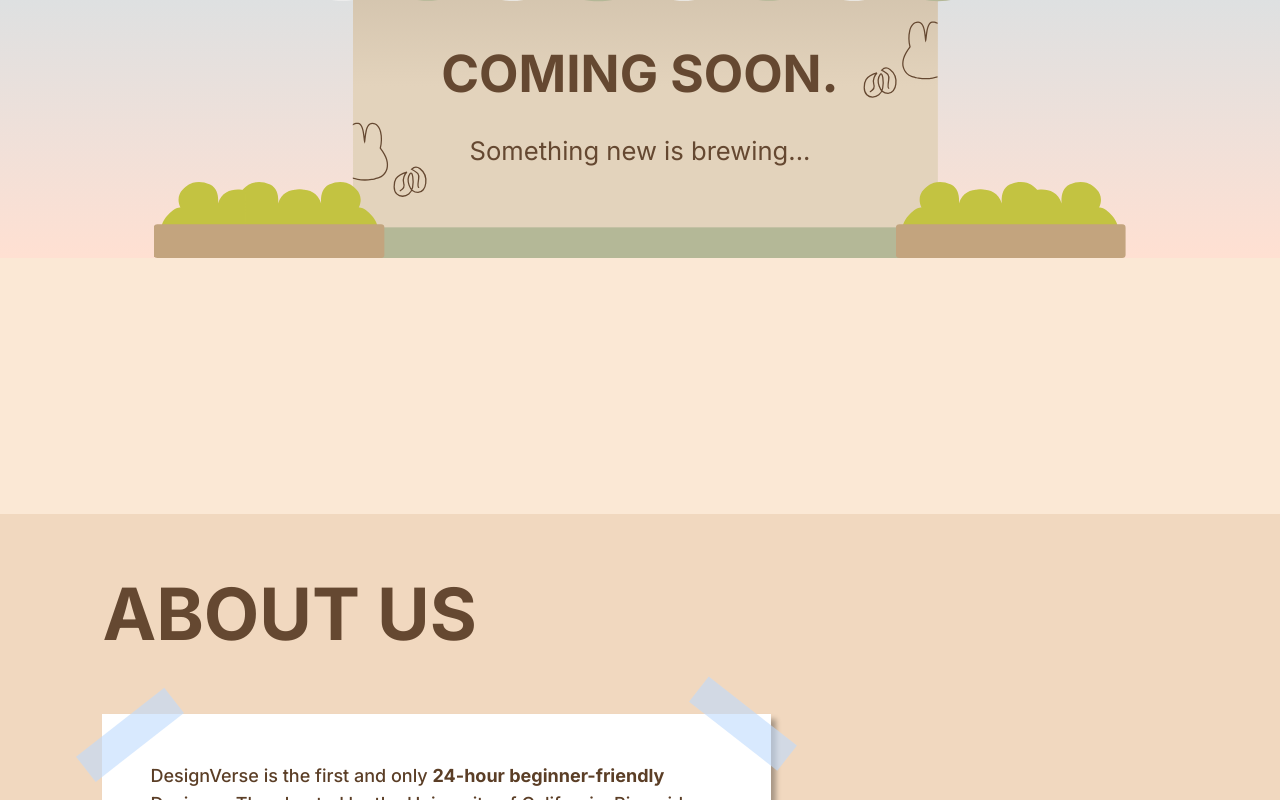
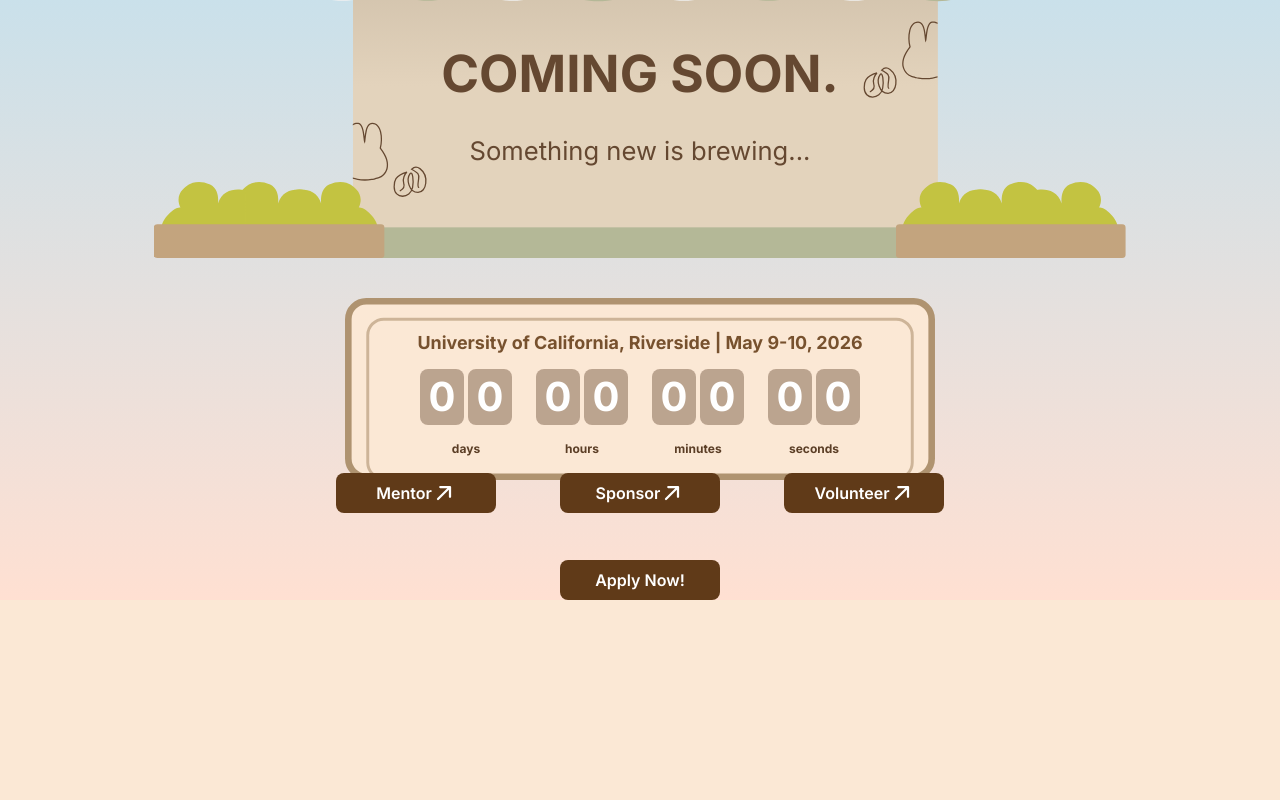
Before and after one commit to designatucr/designverse2026, a Next.js app: page / in a window 1280 px wide. Shown: the part 507-1307 px from the top of the page. Built offline with nearby package versions, Linux system fonts and the light colour scheme.

Commit message:
Comment fixes

```diff
--- a/src/components/live/landing.tsx
+++ b/src/components/live/landing.tsx
@@ -1,16 +1,16 @@
-// import Countdown from "../ui/countdown";
+import Countdown from "../ui/countdown";
 import Image from "next/image";
 import cloud1 from "@/public/landing/cloud1.svg";
 import cloud2 from "@/public/landing/cloud2.svg";
 import logo from "@/public/landing/dv_logo.svg";
 import bakerySign from "@/public/landing/bakery_sign.svg";
-// import timer from "@/public/landing/timer.svg";
+import timer from "@/public/landing/timer.svg";
 // import sign from "@/public/landing/sign.svg";
 // import bakery from "@/public/landing/bakery.svg";
 import grass from "@/public/landing/grass.svg";
 import bakery2 from "@/public/landing/bakery2.svg";
 import Link from "next/link";
-// import { FiArrowUpRight } from "react-icons/fi";
+import { PiArrowUpRightBold } from "react-icons/pi";
 const Landing = () => {
   return (
     <div className="flex min-h-0 w-full flex-col items-center bg-gradient-to-b from-landing-blue-100 to-landing-orange-100">
@@ -80,28 +80,32 @@
           />
         </div>
       </div>
-      {/*
+      {
         <div className="mt-10 flex w-[59%] flex-col items-center">
-        <Image src={timer} alt="Sign on top of Bakery" className="size-[78%]" />
+          <Image
+            src={timer}
+            alt="Sign on top of Bakery"
+            className="size-[78%]"
+          />
           <div className="absolute mt-8 flex-col items-center justify-center text-center text-landing-brown-200">
-          <p className="mt-2 text-nowrap text-3xl font-bold">
+            <p className="text-nowrap text-[1.4vw] font-bold">
               University of California, Riverside | May 9-10, 2026
             </p>
             <Countdown
               classNames={{
-              unit: "text-landing-brown-400 text-[0.7rem] font-bold",
+                unit: "text-landing-brown-400 text-[0.9rem] font-bold",
                 digit: "font-bold text-white lg:text-[2.5rem]",
-              background: "w-12 h-16 bg-landing-brown-400 rounded-lg",
+                background: "w-11 h-14 bg-landing-brown-400 rounded-lg",
               }}
             />
-          <div className="mt-2 flex justify-center gap-12 text-white">
+            <div className="mt-2 flex justify-center gap-16 text-white">
               <Link
                 href="/"
                 target="_blank"
                 rel="noopener noreferrer"
                 className="flex h-10 w-40 items-center justify-center rounded-lg bg-landing-brown-100 font-semibold"
               >
-              Mentor <FiArrowUpRight className="h-7 w-7" />
+                Mentor <PiArrowUpRightBold className="h-6 w-6" />
               </Link>
               <Link
                 href="/"
@@ -109,7 +113,7 @@
                 rel="noopener noreferrer"
                 className="flex h-10 w-40 items-center justify-center rounded-lg bg-landing-brown-100 font-semibold"
               >
-              Sponsor <FiArrowUpRight className="h-7 w-7" />
+                Sponsor <PiArrowUpRightBold className="h-6 w-6" />
               </Link>
               <Link
                 href="/"
@@ -117,7 +121,7 @@
                 rel="noopener noreferrer"
                 className="flex h-10 w-40 items-center justify-center rounded-lg bg-landing-brown-100 font-semibold"
               >
-              Volunteer <FiArrowUpRight className="h-7 w-7" />
+                Volunteer <PiArrowUpRightBold className="h-6 w-6" />
               </Link>
             </div>
           </div>
@@ -130,7 +134,7 @@
             Apply Now!
           </Link>
         </div>
-      */}
+      }
     </div>
   );
 };
--- a/src/data/config.ts
+++ b/src/data/config.ts
@@ -22,7 +22,7 @@
   description: "",
   length: 24,
   date: new Date("2026-05-02T08:00:00"),
-  end: new Date("2026-05-3T16:00:00"),
+  end: new Date("2026-05-03T16:00:00"),
   packet: "",
   devpost:
     "https://designverse2026.devpost.com/?preview_token=CpXaJBoUj3c33diUTIpPHdCmjk2S5R%2F5tiRNxFNCuEc%3D",
```
Lines whose indentation alone changed are shown as unchanged.
